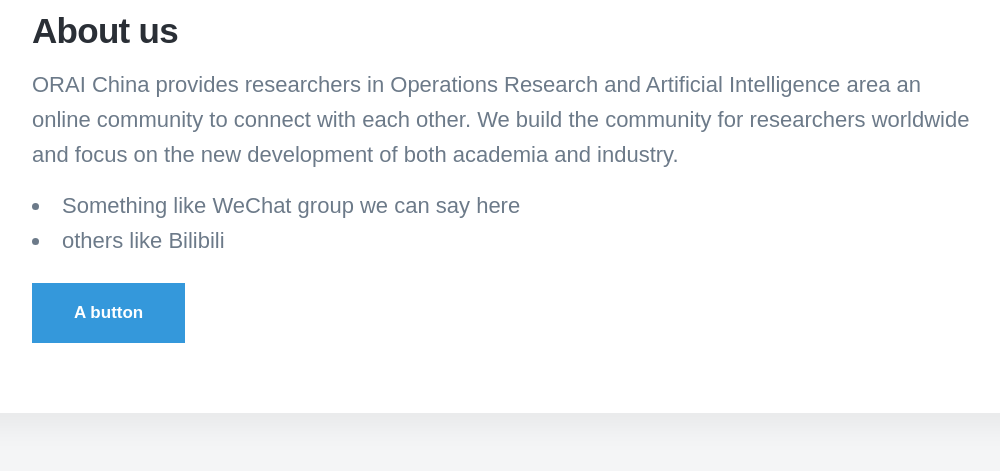
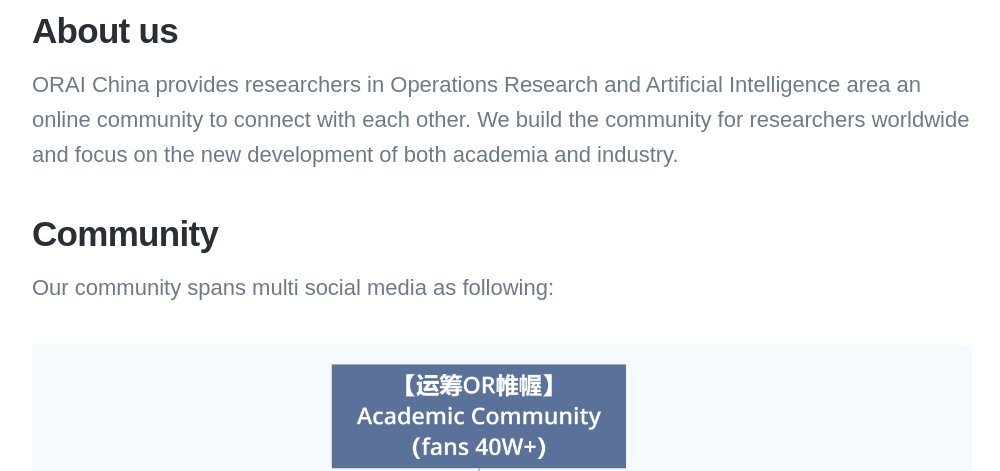
Before and after one commit to Operations-Research-Science/Operations-Research-Science.github.io, a Jekyll site: the page built from _pages/about.md, in a window 1280 px wide and 1400 px high, scrolled down 530 px. Shown: the part 67-538 px from the top of the window, without its empty margins (138-1138 px from the left). Built offline with Jekyll 4.4.1, drawn with Linux system fonts in a browser that asks for light colours; nearby versions of some CDN libraries; some web fonts are replaced; some of the changed text lies outside the part shown.

Commit message:
Add about&community draft

```diff
--- a/_pages/about.md
+++ b/_pages/about.md
@@ -9,7 +9,13 @@
 
 ORAI China provides researchers in Operations Research and Artificial Intelligence area an online community to connect with each other. We build the community for researchers worldwide and focus on the new development of both academia and industry.
 
-* Something like WeChat group we can say here
-* others like Bilibili
+## Community
 
-<a href="https://operations-research-science.github.io/about" class="button button--large">A button</a>
+Our community spans multi social media as following:
+
+ <p align="center"><img width="100%" src="images/about/community.png" /></p>
+
+* [WeChat Official Account](./wechat)
+* [Bilibili](https://space.bilibili.com/403058474)
+* [Zhihu](https://www.zhihu.com/org/yun-chou-orwei-wo)
+* [Zhishixingqiu](./zhishixingqiu)
```
Also changed, not shown: _pages/zhishixingqiu.md (added, +9 -0 lines), images/about/community.png (added), images/about/zhishixingqiu.jpg (added).
